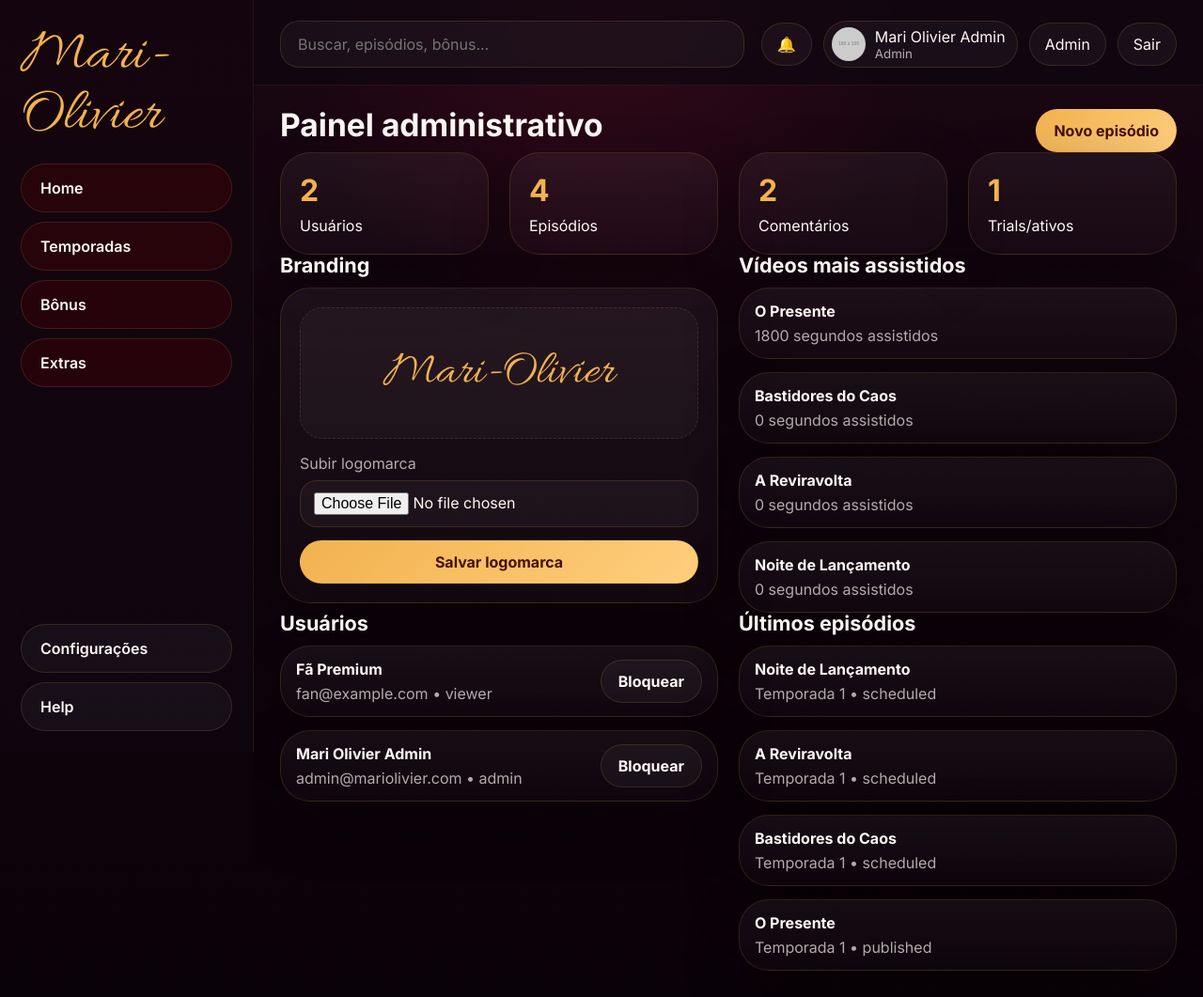
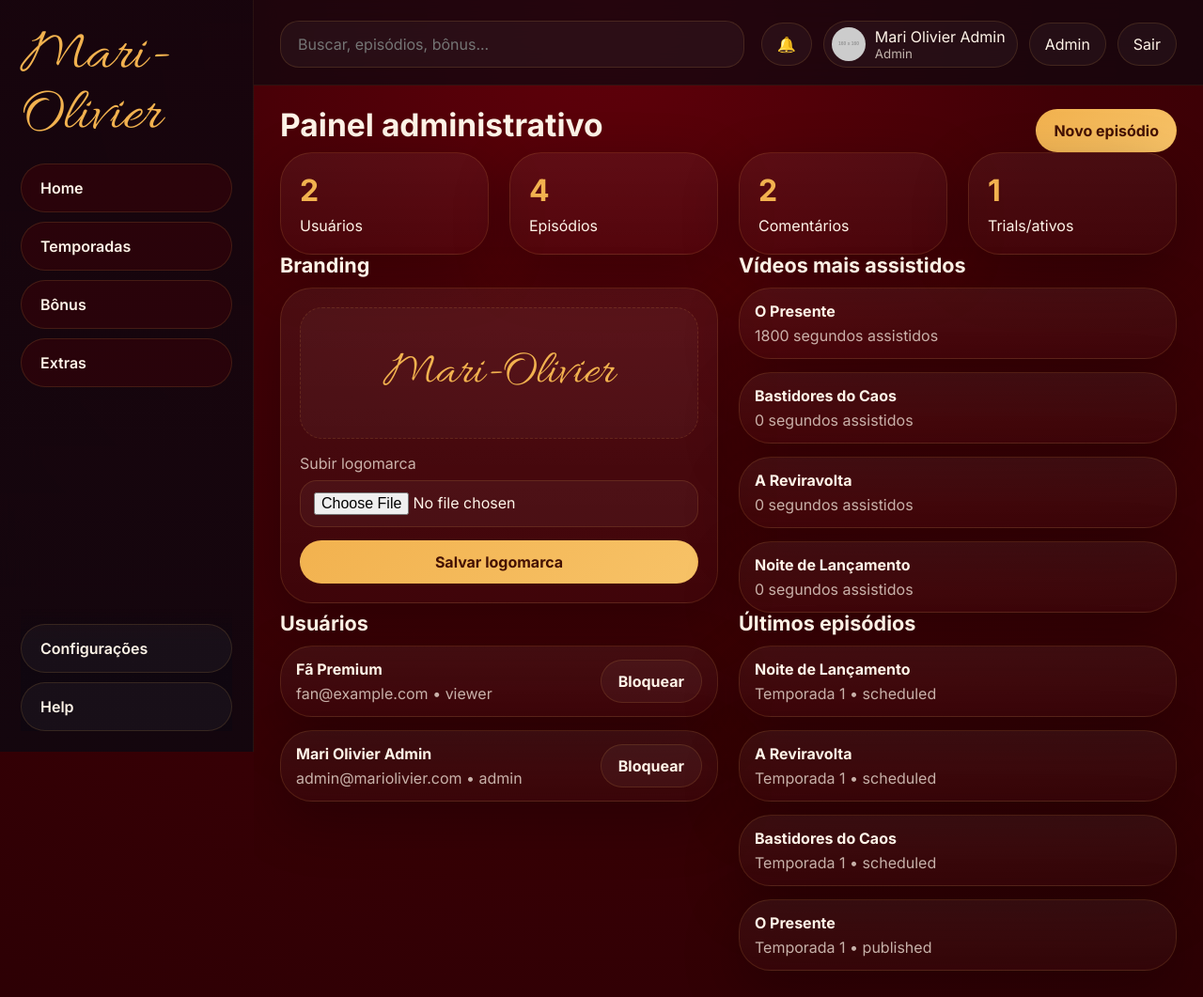
Before and after one commit to Hunter954/MariOlivierOficial, a Flask app: page /admin in a window 1280 px wide. Shown: the whole page at 94% size. Run offline with Flask 3, Linux system fonts and the light colour scheme; a user stored in the database is signed in; data comes from the database, SQL or seed files in the repository; grey boxes labelled with a size stand in for pictures from a placeholder-image service; some libraries are stand-ins or nearby versions.

Commit message:
Update style.css

```diff
--- a/app/static/css/style.css
+++ b/app/static/css/style.css
@@ -1,23 +1,22 @@
 
 :root {
-  --bg: #0f0710;
-  --bg-soft: #180a17;
-  --panel: rgba(255,255,255,.05);
-  --panel-strong: rgba(255,255,255,.08);
-  --text: #fff7f6;
-  --muted: rgba(255,247,246,.68);
+  --bg: #410006;
+  --bg-deep: #2d0004;
+  --panel: #5a0008;
+  --panel-soft: rgba(255,255,255,0.03);
+  --line: rgba(242, 178, 79, 0.14);
   --gold: #f2b24f;
-  --gold-strong: #ffce7d;
-  --line: rgba(242,178,79,.14);
-  --danger: #ff7474;
-  --radius-xl: 32px;
-  --radius-lg: 24px;
-  --shadow: 0 24px 60px rgba(0,0,0,.32);
+  --gold-strong: #f7c267;
+  --text: #fff4e8;
+  --muted: rgba(255, 244, 232, 0.72);
+  --danger: #ff6b6b;
+  --radius-xl: 34px;
+  --radius-lg: 26px;
+  --radius-md: 18px;
+  --shadow: 0 20px 60px rgba(0,0,0,0.25);
 }
 * { box-sizing: border-box; }
-html, body { margin: 0; min-height: 100%; background:
-  radial-gradient(circle at top, rgba(150,22,54,.22), transparent 28%),
-  linear-gradient(180deg, #1a0612 0%, #10040c 42%, #090208 100%); color: var(--text); font-family: 'Inter', sans-serif; }
+html, body { margin: 0; min-height: 100%; background: radial-gradient(circle at top, #62000a 0%, var(--bg) 40%, var(--bg-deep) 100%); color: var(--text); font-family: 'Inter', sans-serif; }
 a { color: inherit; text-decoration: none; }
 img { max-width: 100%; display: block; }
 button, input, textarea, select { font: inherit; }
```
